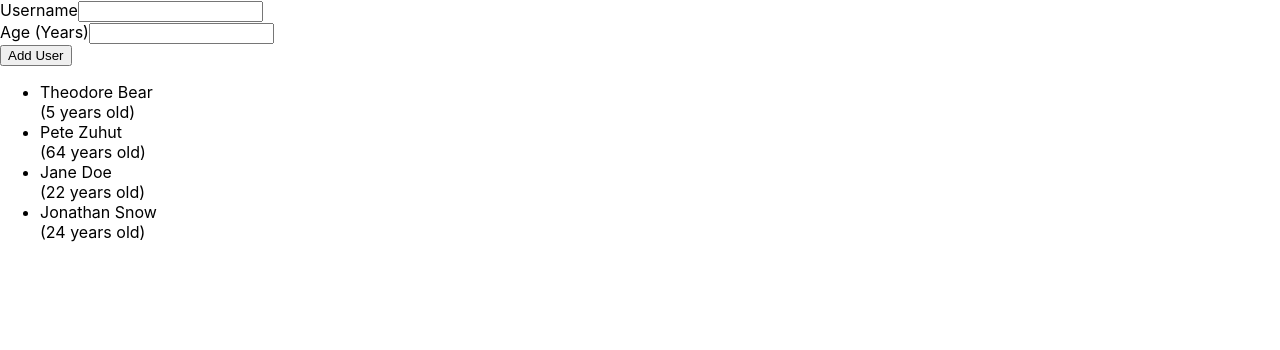
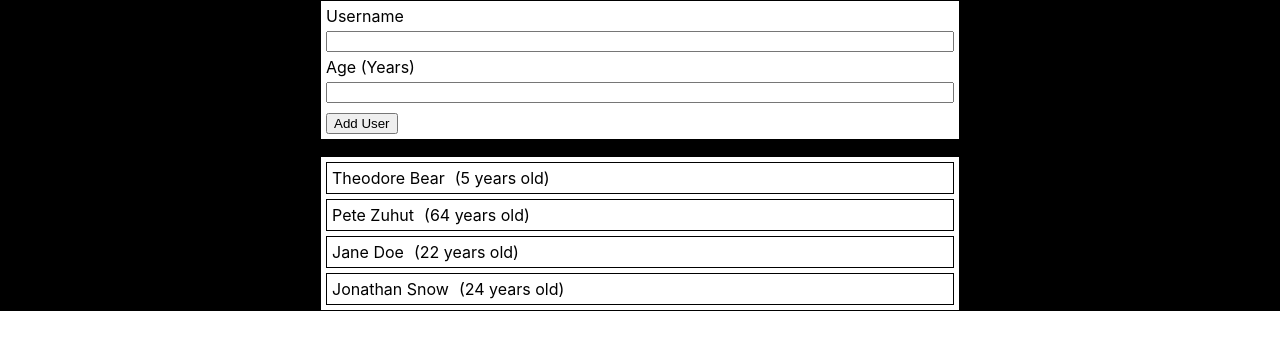
Before and after one commit to antran0/add-users-react, a React (Create React App) app: page / in a window 1280 px wide. Shown: the top 350 px of the page. Built offline with nearby package versions, Linux system fonts and the light colour scheme.

Commit message:
added basic styling

```diff
--- a/src/App.css
+++ b/src/App.css
@@ -1,2 +1,7 @@
 .App {
+  /* position: relative;
+  left: 25%;
+  width: 50%;
+  padding: 5px; */
+  background-color: black;
 }
--- a/src/components/InputForm.js
+++ b/src/components/InputForm.js
@@ -1,5 +1,6 @@
 import React from "react";
 import TextInput from "./TextInput";
+import styles from "./InputForm.module.css";
 
 const InputForm = (props) => {
   const [enteredUsername, setEnteredUsername] = React.useState("");
@@ -15,7 +16,7 @@ const InputForm = (props) => {
   };
 
   return (
-    <form onSubmit={submitHandler}>
+    <form className={`${styles["input-form"]}`} onSubmit={submitHandler}>
       <TextInput
         label="Username"
         value={enteredUsername}
--- /dev/null
+++ b/src/components/InputForm.module.css
@@ -0,0 +1,11 @@
+.input-form {
+  border: 1px solid black;
+  background-color: white;
+  position: relative;
+  left: 25%;
+  width: 50%;
+}
+
+.input-form > button {
+  margin: 5px;
+}
--- a/src/components/TextInput.js
+++ b/src/components/TextInput.js
@@ -1,12 +1,14 @@
 import React from "react";
+import styles from "./TextInput.module.css";
 
 const TextInput = (props) => {
   return (
-    <div>
+    <div className={`${styles["text-input"]}`}>
       <label>{props.label}</label>
       <input
         type="text"
         value={props.value}
+        className={styles["text-input__input"]}
         onChange={(event) => props.setValue(event.target.value)}
       />
     </div>
--- /dev/null
+++ b/src/components/TextInput.module.css
@@ -0,0 +1,14 @@
+.text-input {
+  margin: 5px;
+}
+
+.text-input label {
+  width: 100%;
+}
+
+.text-input__input {
+  display: block;
+  width: 100%;
+  margin-top: 5px;
+  margin-bottom: 5px;
+}
--- a/src/components/User.js
+++ b/src/components/User.js
@@ -1,8 +1,9 @@
 import React from "react";
+import styles from "./User.module.css";
 
 const User = (props) => {
   return (
-    <li>
+    <li className={`${styles["user"]}`}>
       <div>{props.name}</div>
       <div>{`(${props.age} years old)`}</div>
     </li>
--- /dev/null
+++ b/src/components/User.module.css
@@ -0,0 +1,10 @@
+.user {
+  display: flex;
+  flex-flow: row nowrap;
+  border: 1px solid black;
+  margin: 5px;
+}
+
+.user > div {
+  margin: 5px;
+}
--- a/src/components/UsersList.js
+++ b/src/components/UsersList.js
@@ -1,5 +1,6 @@
 import React from "react";
 import User from "./User";
+import styles from "./UsersList.module.css";
 
 const UserList = (props) => {
   let usersToDisplay = [];
@@ -8,7 +9,7 @@ const UserList = (props) => {
     usersToDisplay.push(<User key={user.id} name={user.name} age={user.age} />);
   }
 
-  return <ul>{usersToDisplay}</ul>;
+  return <ul className={`${styles["users-list"]}`}>{usersToDisplay}</ul>;
 };
 
 export default UserList;
--- /dev/null
+++ b/src/components/UsersList.module.css
@@ -0,0 +1,9 @@
+.users-list {
+  list-style: none;
+  padding-left: 0;
+  border: 1px solid black;
+  background-color: white;
+  position: relative;
+  left: 25%;
+  width: 50%;
+}
```
